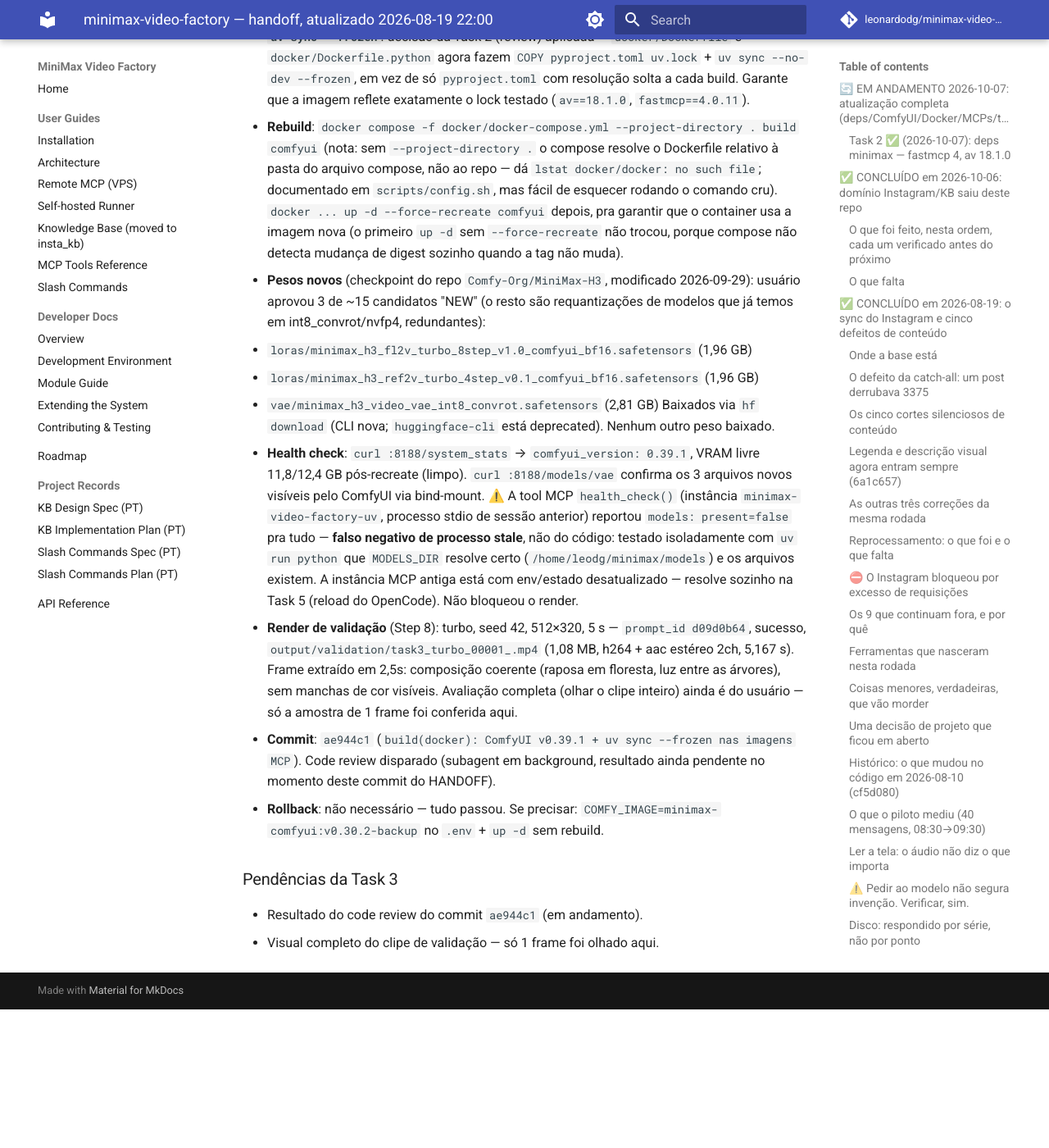
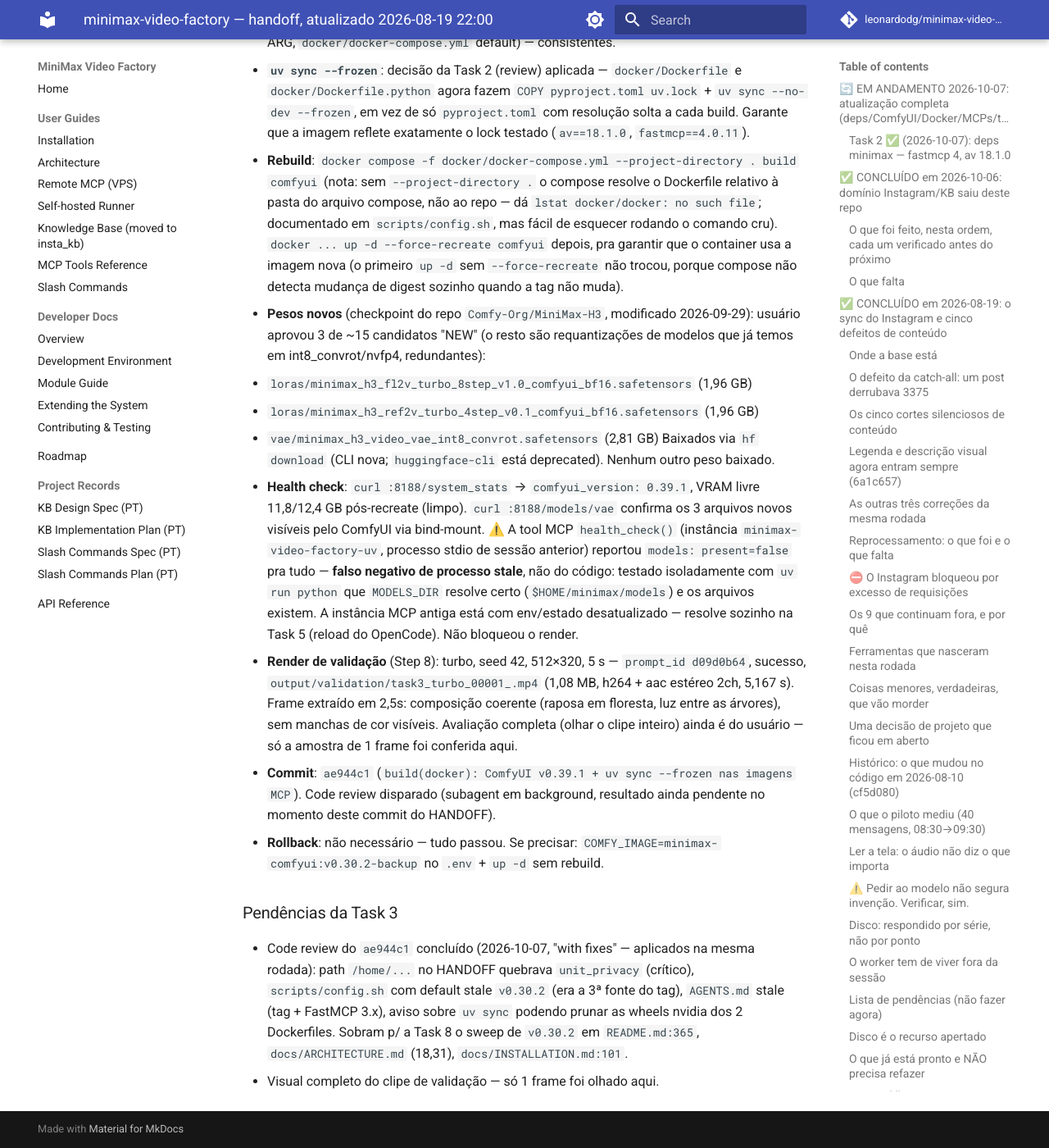
Before and after one commit to leonardodg/minimax-video-factory, an MkDocs documentation site: the page built from docs/HANDOFF.md, in a window 1280 px wide and 1400 px high, scrolled down 32174 px. Shown: the whole window at 82% size. Built offline with MkDocs 1.6.1 and Material for MkDocs 9.7.7, drawn with Linux system fonts in a browser that asks for light colours; comment, search, counter and statistics services are not loaded; before the commit the page ends 33405 px from its top, so only the background shows below that; some of the changed text lies outside the part shown.

Commit message:
fix: follow-ups do code review da Task 3 (privacy, tag stale, aviso nvidia)

```diff
--- a/docs/HANDOFF.md
+++ b/docs/HANDOFF.md
@@ -26,7 +26,7 @@
 | 0 | Commits pendentes + baseline + cópias do plano | ✅ | baseline `9 passed`; commits `44b6406` (INT8/nvfp4), `4b34bd2` (MCP_TOOLS), `376e6ae` (plano) |
 | 1 | Deps insta_kb | ✅ | no repo `insta_kb` (`58e8093`+`d034fd0`); ver HANDOFF de lá |
 | 2 | Deps minimax | ✅ | `fastmcp>=4.0.11`+`av==18.1.0`+`requires-python>=3.11`; commits `715216e`+`83c8454` |
-| 3 | ComfyUI v0.39.1 + nodes + pesos | ⏳ | |
+| 3 | ComfyUI v0.39.1 + nodes + pesos | ✅ | `ae944c1`+`d9c6f18`+`760006b` + review "with fixes" (commit desta linha); 6 nodes ff-only; 3+3 pesos; render turbo validado |
 | 4 | Docker insta_kb (Parte B) | ⏳ | |
 | 5 | MCPs do OpenCode | ⏳ | |
 | 6 | Matriz de testes | ⏳ | |
@@ -1278,8 +1278,8 @@
   ⚠️ A tool MCP `health_check()` (instância `minimax-video-factory-uv`,
   processo stdio de sessão anterior) reportou `models: present=false` pra
   tudo — **falso negativo de processo stale**, não do código: testado
-  isoladamente com `uv run python` que `MODELS_DIR` resolve certo
-  (`/home/leodg/minimax/models`) e os arquivos existem. A instância MCP
+   isoladamente com `uv run python` que `MODELS_DIR` resolve certo
+   (`$HOME/minimax/models`) e os arquivos existem. A instância MCP
   antiga está com env/estado desatualizado — resolve sozinho na Task 5
   (reload do OpenCode). Não bloqueou o render.
 - **Render de validação** (Step 8): turbo, seed 42, 512×320, 5 s —
@@ -1297,5 +1297,11 @@
 
 ### Pendências da Task 3
 
-- Resultado do code review do commit `ae944c1` (em andamento).
+- Code review do `ae944c1` concluído (2026-10-07, "with fixes" — aplicados
+  na mesma rodada): path `/home/...` no HANDOFF quebrava `unit_privacy`
+  (crítico), `scripts/config.sh` com default stale `v0.30.2` (era a 3ª
+  fonte do tag), `AGENTS.md` stale (tag + FastMCP 3.x), aviso sobre
+  `uv sync` podendo prunar as wheels nvidia dos 2 Dockerfiles. Sobram p/ a
+  Task 8 o sweep de `v0.30.2` em `README.md:365`, `docs/ARCHITECTURE.md`
+  (18,31), `docs/INSTALLATION.md:101`.
 - Visual completo do clipe de validação — só 1 frame foi olhado aqui.
```
Also changed, not shown: AGENTS.md (+3 -3 lines), 3 other files.
